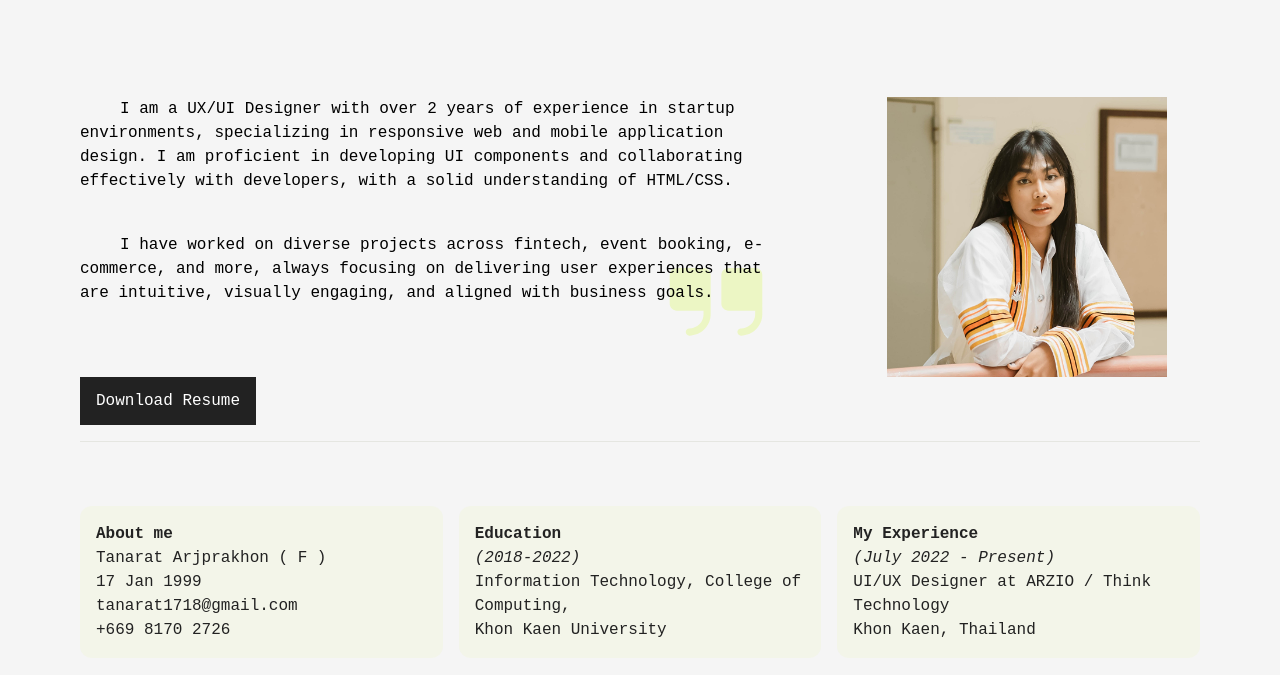
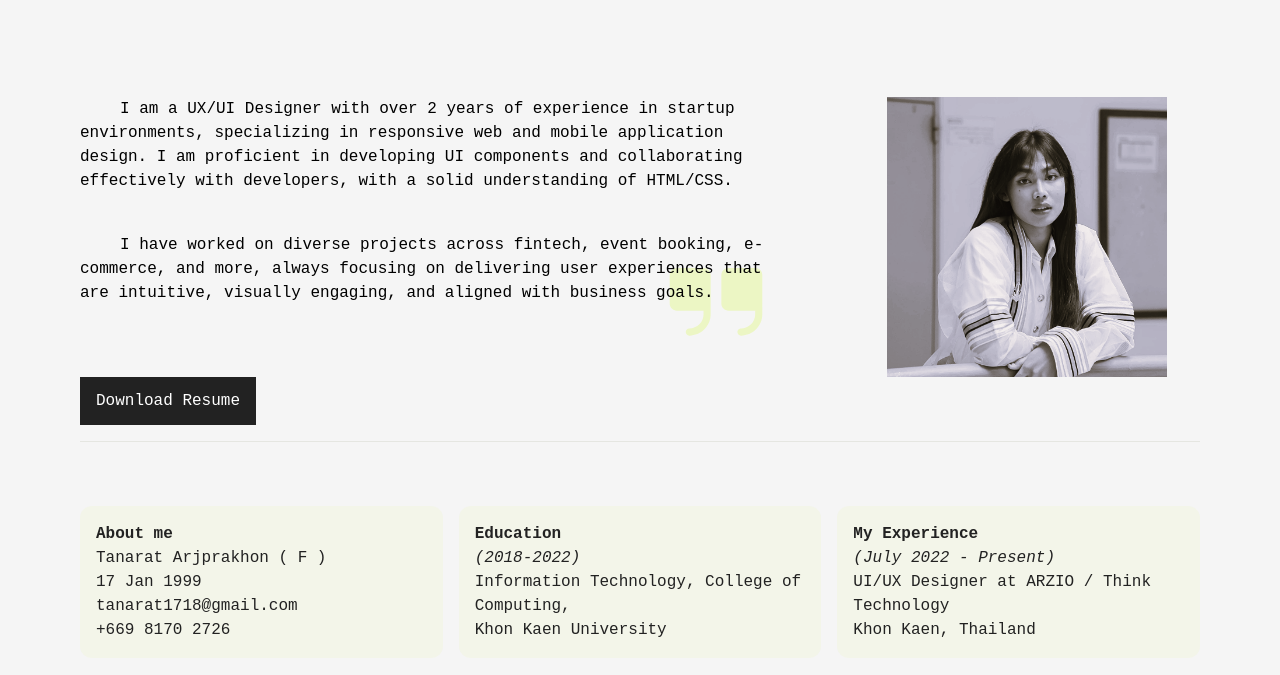
Before and after one commit to iamnotnarattha/my-personal-web, a plain HTML site: page index.html in a window 1280 px wide. Shown: the part 71-746 px from the top of the page. Drawn offline with nearby package versions, Linux system fonts and the light colour scheme; a web font is replaced by a local one.

Commit message:
💄 Update animation profile picture

```diff
--- a/index.html
+++ b/index.html
@@ -13,6 +13,7 @@
         document.addEventListener("DOMContentLoaded", () => {
             const el = document.getElementById('para1');
             const para2 = document.getElementById('para2');
+            const profileImg = document.getElementById('profile-img');
             const text = el.getAttribute('data-text');
             el.innerHTML = '';
             let i = 0;
@@ -24,6 +25,7 @@
                     setTimeout(type, 15);
                 } else {
                     para2.classList.remove('opacity-0');
+                    profileImg.classList.remove('translate-x-20', 'opacity-0');
                 }
             };
 
@@ -60,10 +62,10 @@
                 <img class="img-quotes absolute -bottom-5 md:bottom-5 right-0 opacity-50"
                     src="/assets/images/quotes.svg" alt="">
             </div>
-            <div class="img-content w-full flex justify-center h-fit">
-                <img class="w-[200px] lg:w-[280px] aspect-square" src="/assets/images/nrt-profile.png"
-                    alt="narattha profile">
+            <div class="img-content w-full flex justify-center h-fit transform translate-x-20 opacity-0 transition-all duration-700 ease-out" id="profile-img">
+                <img class="w-[200px] lg:w-[280px] aspect-square" src="/assets/images/nrt-profile-bw.png" alt="narattha profile">
             </div>
+
         </div>
         <div class="div-button flex justify-center md:justify-start mt-10 lg:mt-0 pb-4 border-b border-[#e5e6e1]">
             <a class="nrt-btn-primary" target="_blank"
```
Also changed, not shown: assets/images/nrt-profile-bw.png (added).
